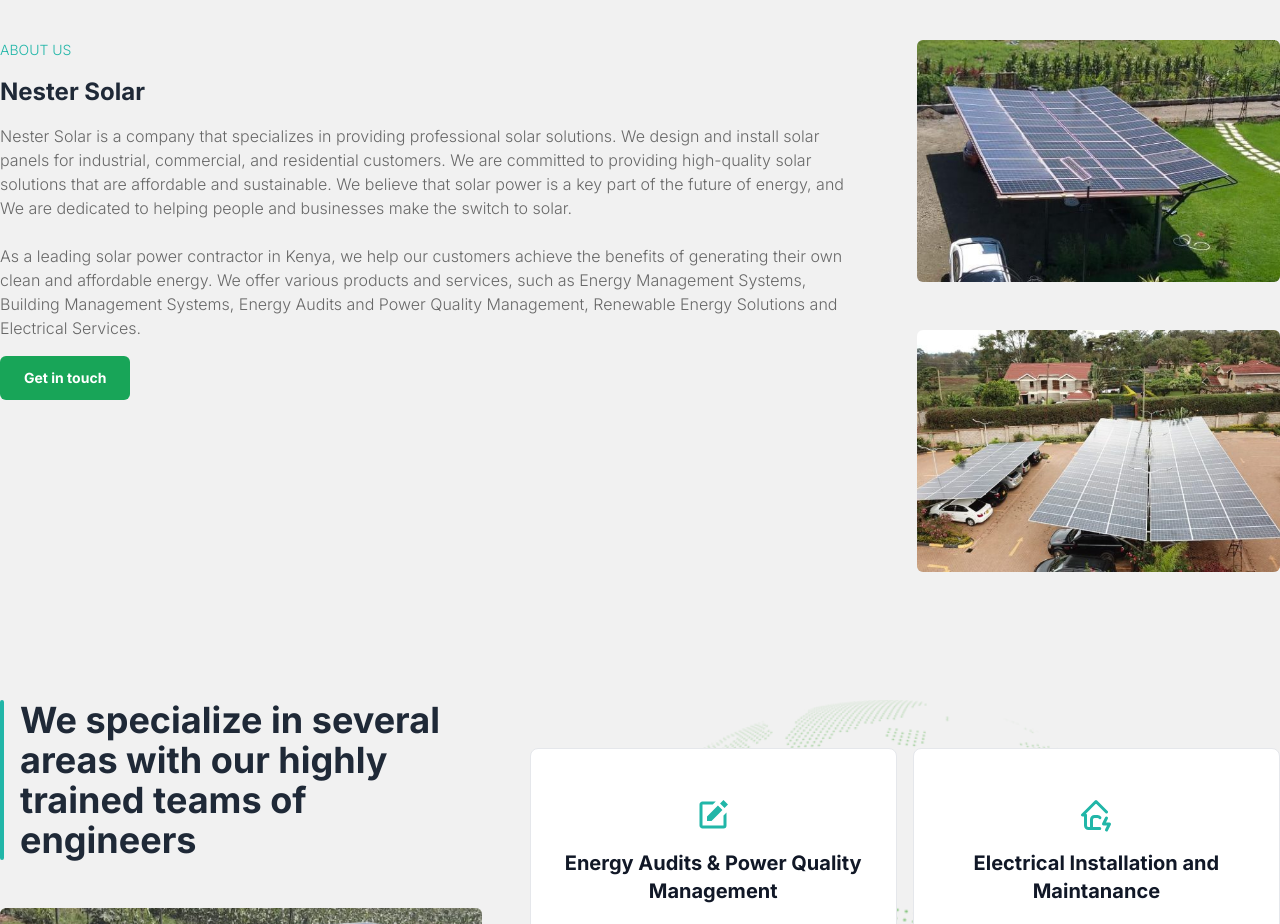
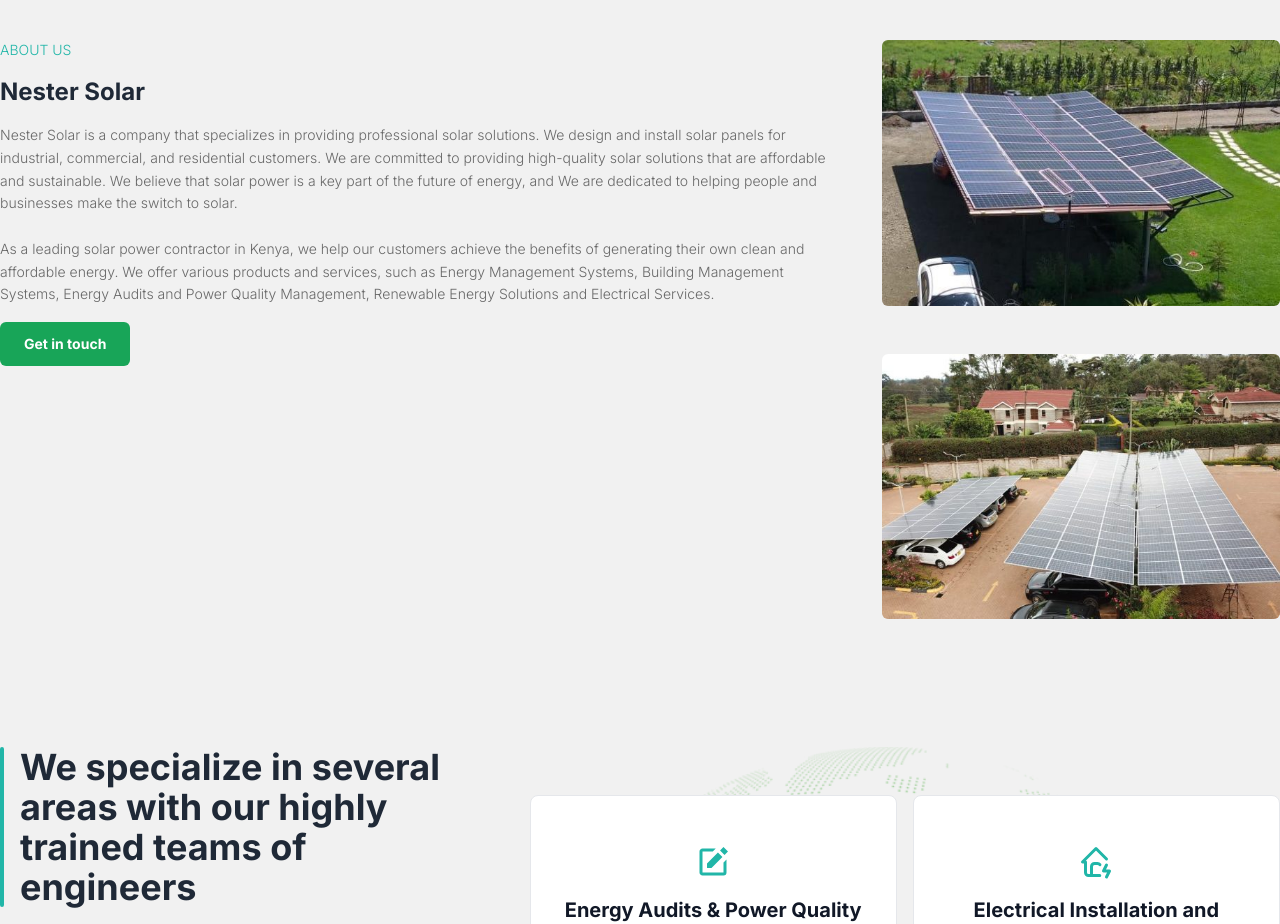
Before and after one commit to njau58/ricky-morty, a Next.js app: page / in a window 1280 px wide. Shown: the part 1220-2144 px from the top of the page. Built offline with nearby package versions, Linux system fonts and the light colour scheme.

Commit message:
final client fix

```diff
--- a/src/sections/About.jsx
+++ b/src/sections/About.jsx
@@ -51,7 +51,7 @@
         >
           Nester Solar
         </p>
-        <p className="text-secondary-text ">
+        <p className="text-secondary-text text-sm  leading-relaxed">
           Nester Solar is a company that specializes in providing professional
           solar solutions. We design and install solar panels for industrial,
           commercial, and residential customers. We are committed to providing
```
